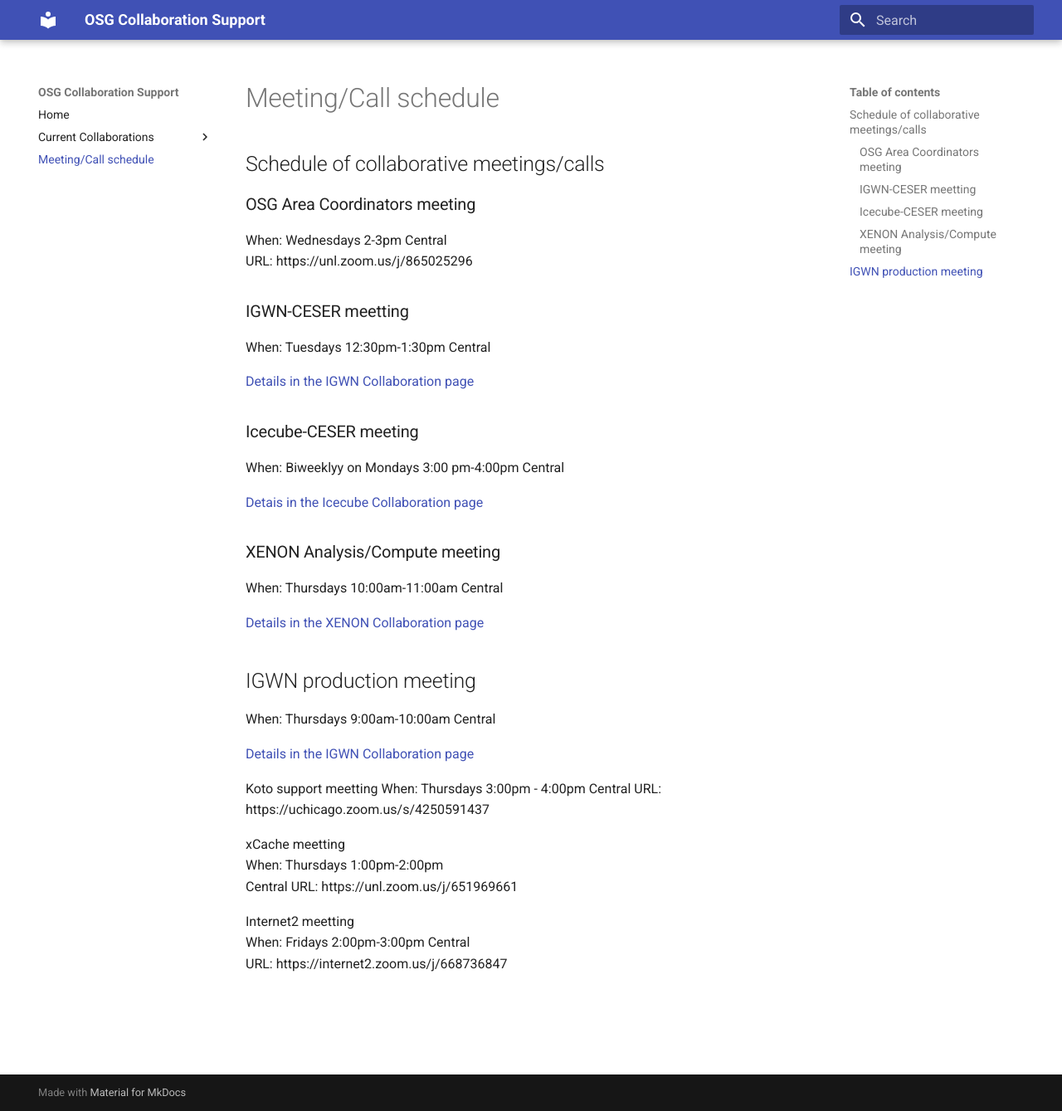
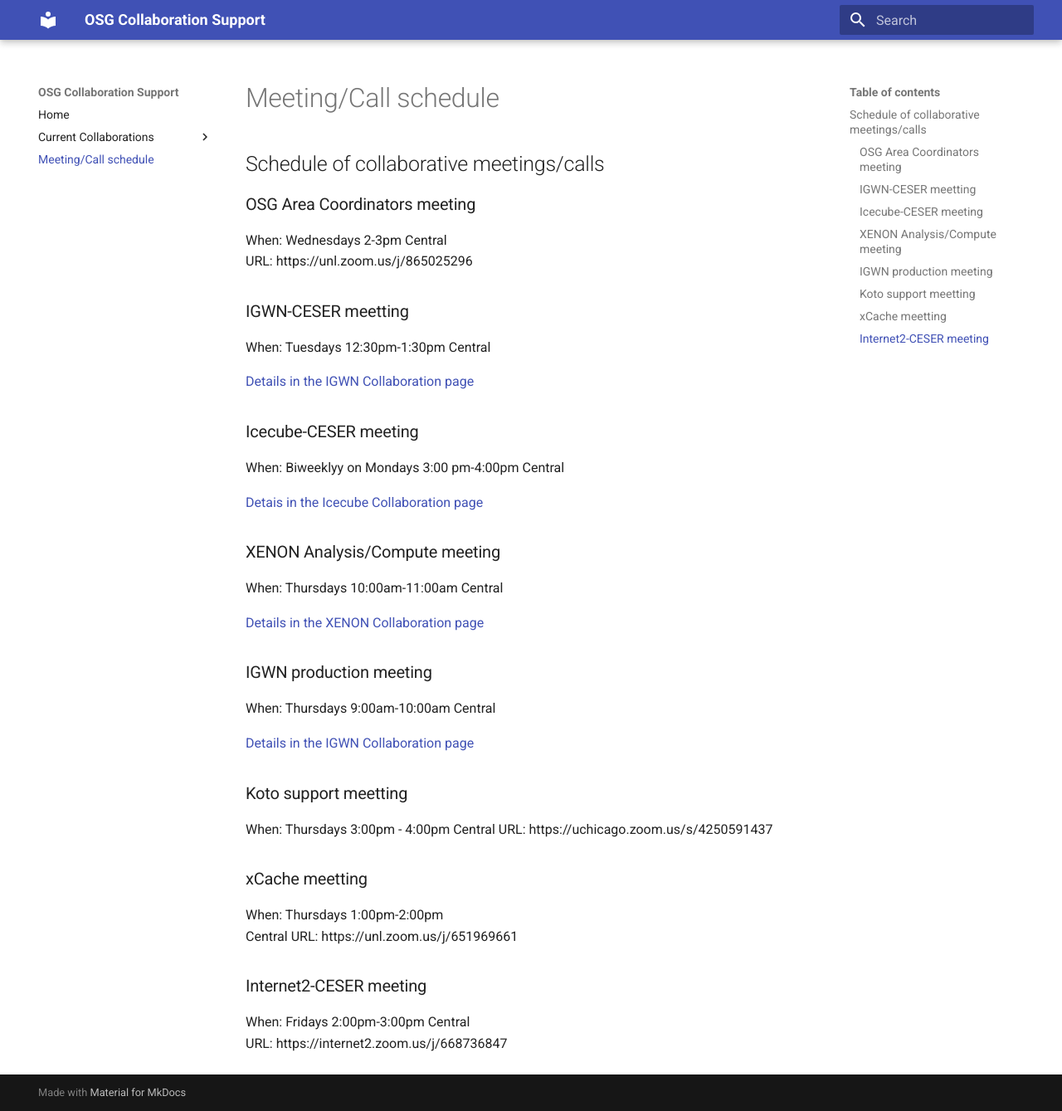
Before and after one commit to osg-htc/collaboration-support, an MkDocs documentation site: the page built from docs/misc/meeting-schedule.md, in a window 1280 px wide and 1339 px high. Shown: the whole window at 83% size. Built offline with MkDocs 1.6.1 and Material for MkDocs 9.7.7, drawn with Linux system fonts in a browser that asks for light colours; old or Windows-style settings are respelled for this version of MkDocs.

Commit message:
Update meeting-schedule.md

```diff
--- a/docs/misc/meeting-schedule.md
+++ b/docs/misc/meeting-schedule.md
@@ -23,19 +23,19 @@
 [Details in the XENON Collaboration page](../projects/xenon.md)
 
 
-## IGWN production meeting
+### IGWN production meeting
 When: Thursdays 9:00am-10:00am Central
 
 [Details in the IGWN Collaboration page](../projects/ligo.md)
 
-Koto support meetting
+### Koto support meetting
 When: Thursdays 3:00pm - 4:00pm Central
 URL: https://uchicago.zoom.us/s/4250591437
 
-xCache meetting
+### xCache meetting
 When: Thursdays 1:00pm-2:00pm
 Central URL: https://unl.zoom.us/j/651969661
 
-Internet2 meetting
+### Internet2-CESER meeting
 When: Fridays 2:00pm-3:00pm Central
 URL: https://internet2.zoom.us/j/668736847
```
